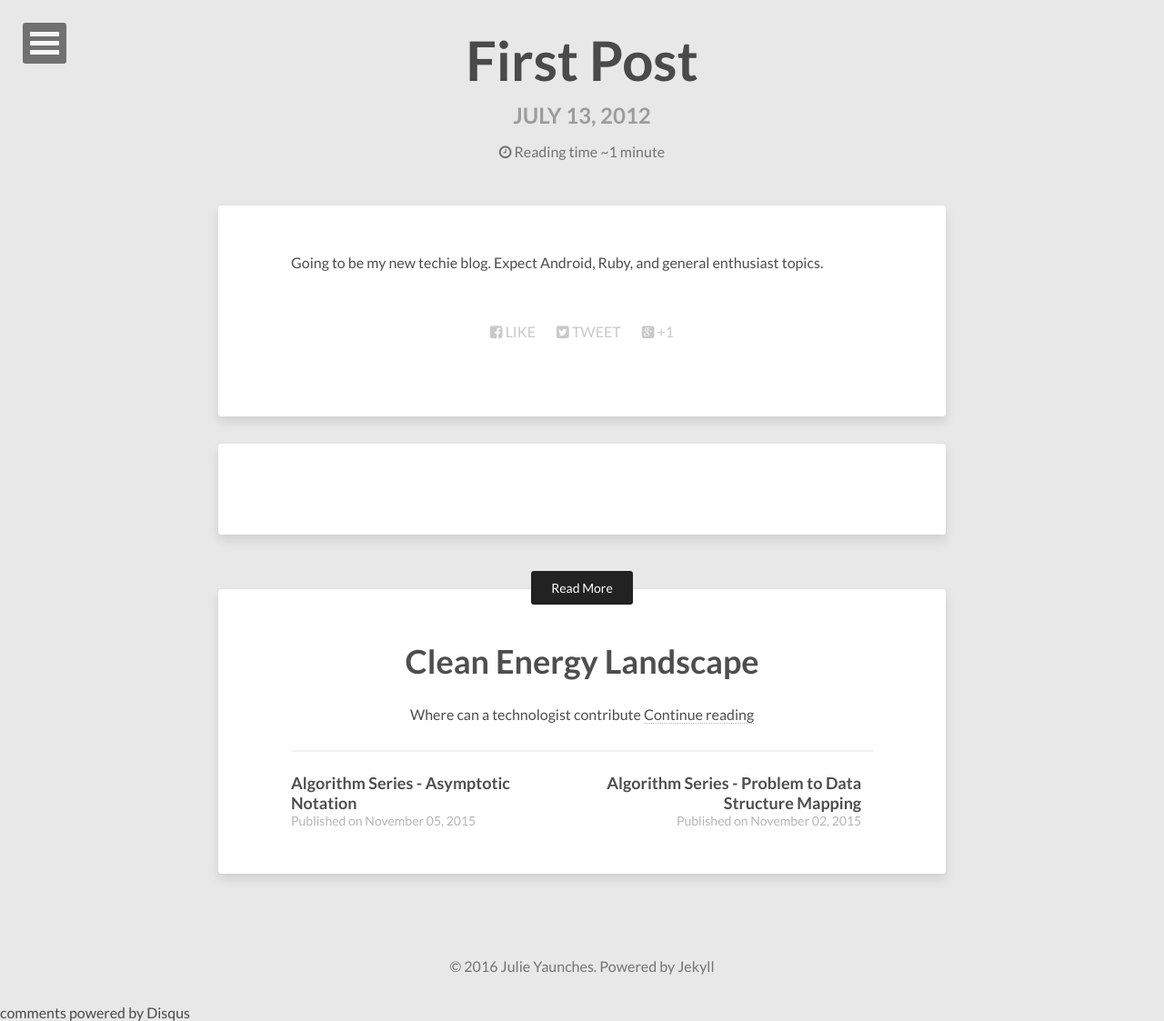
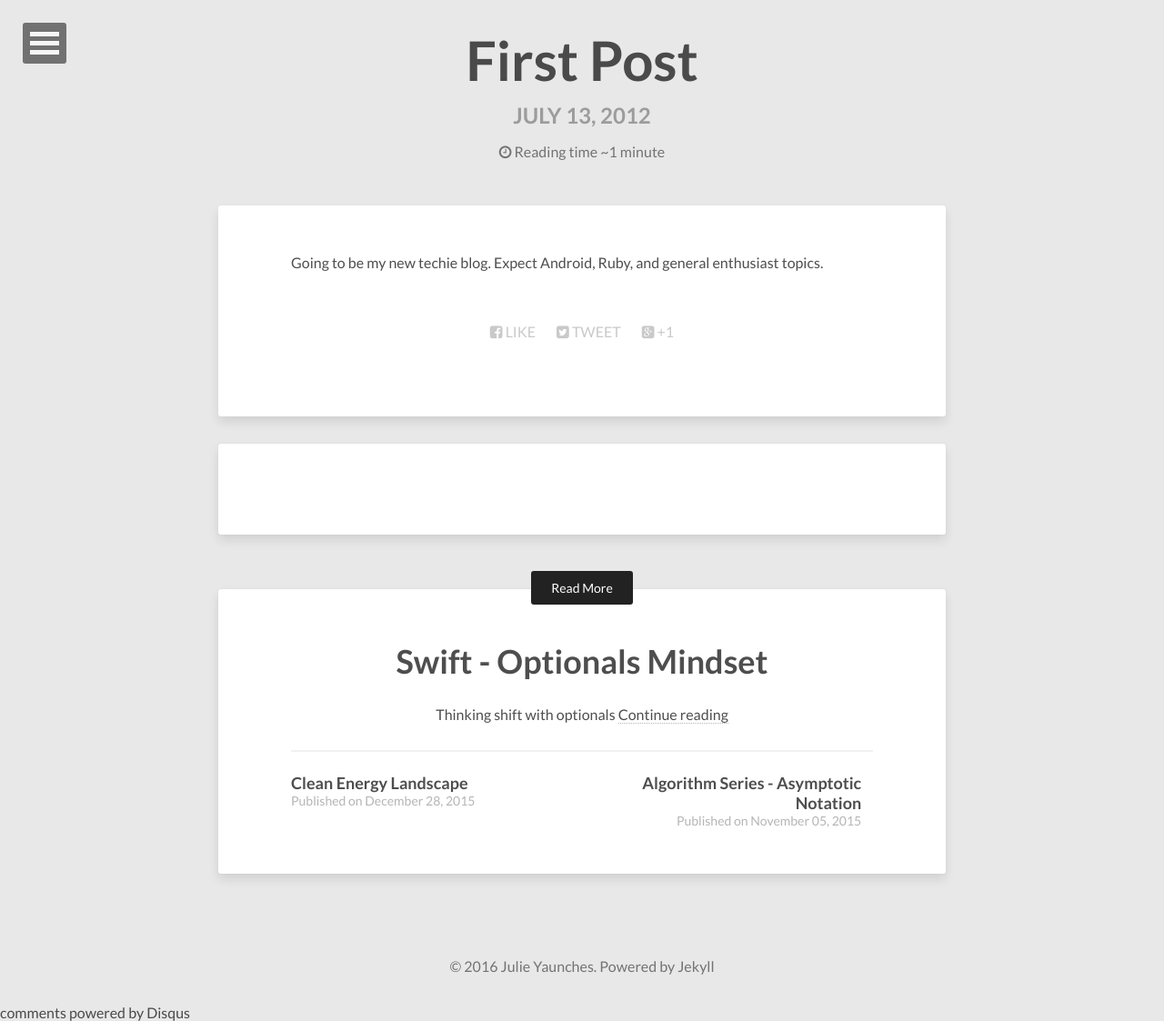
Before and after one commit to jyaunches/jyaunches.github.io, a Jekyll site: the page built from _posts/2012-07-13-first-post.html, in a window 1280 px wide. Shown: the whole page at 91% size. Built offline with Jekyll 4.4.1, drawn with Linux system fonts in a browser that asks for light colours; nearby versions of some CDN libraries; comment, search, counter and statistics services are not loaded; some of the changed lines change nothing that is shown.

Commit message:
optionals mind shift post

```diff
--- a/_config.yml
+++ b/_config.yml
@@ -41,6 +41,7 @@
 markdown:    kramdown
 gems:
   - jekyll-sitemap
+  - jekyll-paginate
 sass:
   sass_dir: _sass
   style: compressed
@@ -56,7 +57,7 @@
   footnote_nr: 1
   entity_output: as_char
   toc_levels: 1..6
-  use_coderay: true
+  enable_coderay: true
 
   coderay:
     coderay_line_numbers: nil
--- /dev/null
+++ b/_posts/2016-03-02-swift-optionals.md
@@ -0,0 +1,97 @@
+---
+layout: post
+title: Swift - Optionals Mindset
+description: "Thinking shift with optionals"
+modified: 2015-12-28
+tags: [Swift, iOS]
+image:
+  feature: Swift_logo-hero.jpg
+  credit:
+  creditlink:
+---
+
+Optionals are one of Swifts most unique features. They are powerful.. but take some getting used to when starting out with swift development. I for one spent about half of my development time figuring out what should and should not be an optional and how and when to pass them around and unwrap them.
+
+There are a lof of posts out there explaining what optionals are and how they work. I want to talk today about how you program with them. Specifically, how you think differently about property, variable and paramter definition as you design your classes and functions (among other contexts).
+
+
+### Thinking Shift
+
+In Objective-C (or other programming languages for that matter).. when working nils you can sort of just pass them around until you reach a case where operating on it with a nil value would cause a problem. At this point.. you check for whether or not it is nil.. and then you perform your operation if it isn't.
+
+Consider the following class definitions.
+
+{% highlight objective-c %}
+@interface Book : NSObject
+@property (nonatomic) NSString *name;
+@property (nonatomic) NSString *author;
+@property (nonatomic) NSString *description;
+@end
+{% endhighlight %}
+
+Code that crashes:
+
+{% highlight objective-c %}
+Book *book = [[Book alloc] init];
+book.author = nil
+
+NSRange *rangeOfAuthor = NSMakeRange(0, self.author.length)
+{% endhighlight %}
+
+This happens because we are attempting to create the NSRange with a nil length.
+
+The safe thing to do is:
+
+{% highlight objective-c %}
+if(book.author != nil){
+	NSRange *author = NSMakeRange(0, book.author.length)
+}
+{% endhighlight %}
+
+So basically, anywhere a nil causes a crash, you will have to check for the case of nil.
+
+In Swift... I like to think about objects being allowed to be defined in two ways:
+
+- Those that can exist as a nil
+- Those that can not exist as a nil
+
+When you define a property or variable.. you tell the compiler whether this thing is the first or the second. If the property or variable you're defining can (ever) exist as nil... then you must declare it as an optional. Ahhhh!!! Optionals.
+
+Ok, it is not so bad! Let's consider our book example. With a book, a name and author are probably items that we can say must always be there. i.e. The can never be nil. A book's description is something that might not be available, however.. meaning it could exist as a nil.
+
+One thing that's quite swifty is to represent Book as a struct. This will aid us in forcing that name and author be present in every definition of a book.
+
+{% highlight swift %}
+struct Book {
+    var name: String
+    var author: String
+    var description: String? //This is indicating the description is a property that could be nil (an optional!)
+}
+
+var b = Book()
+{% endhighlight %}
+
+The above declaration of b gives you an error. Defining a book as struct means that everytime we instantiate one, we must provide the properties it contains. As follows:
+
+{% highlight swift %}
+var b = Book(name: "Jean", author:"Auel", description: nil)
+{% endhighlight %}
+
+Notice if you try to set author to nil, you get a compilation error.
+
+{% highlight swift %}
+var b = Book(name: "Jean", author:nil, description: nil)
+{% endhighlight %}
+
+So, this means everytime we access a books name or author, we can be sure it will never be nil. This is safer all around as we DO NOT have to remember to check for nil in the cases we might see a crash.
+
+### Takeaway
+
+Optionals allow:
+
+- You to be explicit about whether a variable of property must be present at all times.
+- To not have to explicitly check for nil in cases when it may cause a crash.
+- In doing the above, minimize likelyhood of crashes in your app.
+
+(BTW, also)
+- Structs go a little further to enforce you create your object with the properties it is defined to have.
```
Also changed, not shown: images/Swift_logo-hero.jpg (added).
